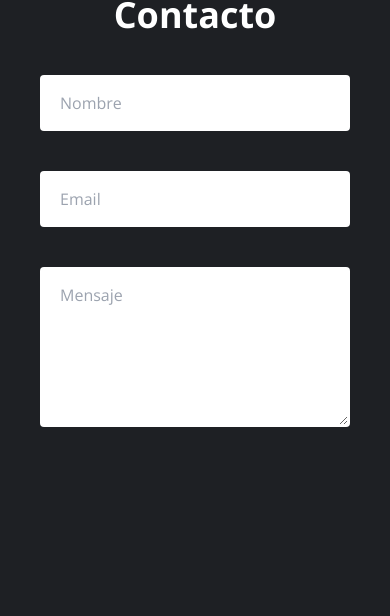
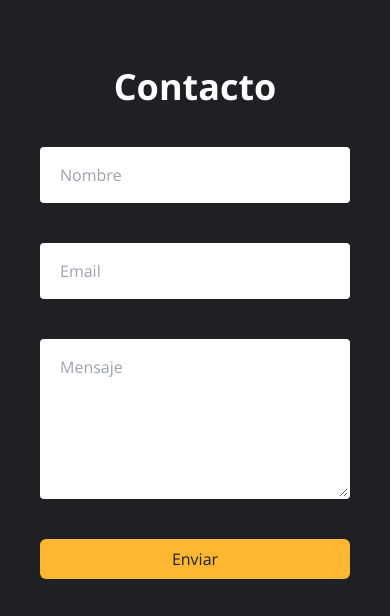
Before and after one commit to jesusmarzor/website, a Next.js app: page / in a window 390 px wide. Shown: the part 1841-2457 px from the top of the page. Before the commit the page ends 2308 px from the top, so only its background shows below. Built offline with nearby package versions, Linux system fonts and the light colour scheme; no server answers; the database is empty.

Commit message:
Add: form in contact

```diff
--- a/components/Contact/index.tsx
+++ b/components/Contact/index.tsx
@@ -1,17 +1,38 @@
 "use client"
+import Button from "components/ui/Button"
 import { Input } from "components/ui/Input"
 import Section from "components/ui/Section"
+import { useRef, useState } from "react"
 import { useTranslation } from "react-i18next"
-import { InputType } from "utils/enums"
+import { ButtonType, InputType } from "utils/enums"
+import { FormErrors } from "utils/interfaces"
+import validationForm from "utils/validationForm"
 
 export const Contact: React.FC = () => {
     const { t } = useTranslation()
+    const formRef = useRef<HTMLFormElement>(null)
+    const [name, setName] = useState<string>("")
+    const [email, setEmail] = useState<string>("")
+    const [message, setMessage] = useState<string>("")
+    const [errors, setErrors] = useState<FormErrors>({})
+
+    const didTapSubmit = (e: React.FormEvent<HTMLFormElement>) => {
+        e.preventDefault()
+        if (validationForm(name, email, message, setErrors)) {
+            console.log("send form")
+            setName("")
+            setEmail("")
+            setMessage("")
+        }
+    }
+
     return(
         <Section name="contact" title={t("common.contact")} titleClasses="text-center">
-            <form className="flex flex-col gap-10 w-full sm:w-110 mx-auto my-10">
-                <Input title={t("common.name")}/>
-                <Input title={t("common.email")}/>
-                <Input type={InputType.textarea} title={t("common.message")}/>
+            <form ref={formRef} className="flex flex-col gap-10 w-full sm:w-110 mx-auto my-10" onSubmit={ e => didTapSubmit(e)}>
+                <Input title={t("common.name")} text={name} setText={setName} error={errors.name}/>
+                <Input title={t("common.email")} text={email} setText={setEmail} error={errors.email}/>
+                <Input type={InputType.textarea} text={message} setText={setMessage} title={t("common.message")} error={errors.message}/>
+                <Button type={ButtonType.input}>{t("common.send")}</Button>
             </form>
         </Section>
     )
--- a/components/ui/Button.tsx
+++ b/components/ui/Button.tsx
@@ -4,13 +4,23 @@ import { ButtonType } from "utils/enums";
 
 interface props {
     type: ButtonType
-    to: string
+    to?: string
     download?: string
     children: string
 }
 
 const Button: React.FC<props> = ({type, to, download, children}) => {
-    return <Link className="px-4 py-2 bg-orange-default rounded-md cursor-default dark:text-black-default text-white-default" to={to}>{children}</Link>
+    let classes = "px-4 py-2 bg-orange-default rounded-md cursor-default dark:text-black-default text-white-default active:scale-press duration-100"
+    switch (type) {
+        case ButtonType.link:
+            return <Link className={classes} to={to ?? ""}>{children}</Link>
+
+        case ButtonType.a:
+            return <a className={classes} href={to}>{children}</a>
+
+        case ButtonType.input:
+            return <button type="submit" className={classes}>{children}</button>
+    }
 }
 
 export default React.memo(Button);
--- a/components/ui/Input.tsx
+++ b/components/ui/Input.tsx
@@ -1,21 +1,30 @@
+import { useTranslation } from "react-i18next"
 import { InputType } from "utils/enums"
 
 interface props {
     type?: InputType
     title: string
+    text: string,
+    setText: (text: string) => void
+    error?: string
 }
 
-export const Input: React.FC<props> = ({type = InputType.text, title}) => {
+export const Input: React.FC<props> = ({type = InputType.text, title, text, setText, error}) => {
+    const { t } = useTranslation()
+    const isError = error !== undefined
     return (
+        <div className="relative">
             <div className={`relative flex flex-col items-start rounded overflow-hidden`}>
                 {
                     type === InputType.textarea ?
-                <textarea placeholder={title} className="peer text-black-default p-4 w-full border-2 placeholder-shown:border-transparent border-orange-default outline-none placeholder-transparent h-40"/> :
-                <input type="text" placeholder={title} className="peer text-black-default px-4 pt-2 placeholder-shown:py-2 w-full border-2 placeholder-shown:border-transparent border-orange-default outline-none placeholder-transparent h-14"/>
+                    <textarea onChange={e => setText(e.currentTarget.value)} value={text} placeholder={title} className={`peer text-black-default p-4 w-full border-2 outline-none placeholder-transparent h-40 ${isError ? "border-error-default placeholder-shown:border-error-default" : "border-orange-default placeholder-shown:border-transparent"}`}/> :
+                    <input onChange={e => setText(e.currentTarget.value)} value={text} type="text" placeholder={title} className={`peer text-black-default px-4 pt-2 placeholder-shown:py-2 w-full border-2 outline-none placeholder-transparent h-14 ${isError ? "border-error-default placeholder-shown:border-error-default" : "border-orange-default placeholder-shown:border-transparent"}`}/>
                 }
-            <span className="absolute left-2 top-1 text-xs text-orange-default peer-placeholder-shown:text-gray-400 peer-placeholder-shown:top-4 peer-placeholder-shown:left-5 peer-placeholder-shown:text-base duration-300">
+                <span className={`absolute left-2 top-1 text-xs peer-placeholder-shown:top-4 peer-placeholder-shown:left-5 peer-placeholder-shown:text-base duration-300 ${isError ? "text-error-default peer-placeholder-shown:text-error-default" : "text-orange-default peer-placeholder-shown:text-gray-400 "}`}>
                     {title}
                 </span>
             </div>
+            { isError && <p className="absolute -bottom-6 left-0 text-error-default">{t(error)}</p>}
+        </div>
     )
 }
--- a/components/ui/Section.tsx
+++ b/components/ui/Section.tsx
@@ -9,7 +9,7 @@ interface props {
     children: ReactNode
 }
 
-const Section: React.FC<props> = ({name, title, sectionClasses = null, titleClasses, children}) => {
+const Section: React.FC<props> = ({name, title, sectionClasses, titleClasses, children}) => {
     return(
         <Element name={name} className={`max-w-7xl mx-auto overflow-hidden pt-24 px-10 ${sectionClasses}`}>
             <h2 className={`font-bold text-4xl ${titleClasses}`}>{title}</h2>
--- a/components/ui/Spinner.tsx
+++ b/components/ui/Spinner.tsx
@@ -2,7 +2,7 @@ interface props {
     classes?: string
 }
 
-export const Spinner: React.FC<props> = ({classes = null}) => {
+export const Spinner: React.FC<props> = ({classes}) => {
     return(
         <svg className={`animate-spin w-8 h-8 text-white-default dark:text-black-light fill-orange-default ${classes}`} viewBox="0 0 100 101" fill="none">
             <path d="M100 50.5908C100 78.2051 77.6142 100.591 50 100.591C22.3858 100.591 0 78.2051 0 50.5908C0 22.9766 22.3858 0.59082 50 0.59082C77.6142 0.59082 100 22.9766 100 50.5908ZM9.08144 50.5908C9.08144 73.1895 27.4013 91.5094 50 91.5094C72.5987 91.5094 90.9186 73.1895 90.9186 50.5908C90.9186 27.9921 72.5987 9.67226 50 9.67226C27.4013 9.67226 9.08144 27.9921 9.08144 50.5908Z" fill="currentColor"/>
--- a/tailwind.config.js
+++ b/tailwind.config.js
@@ -29,6 +29,9 @@ module.exports = {
         },
         white: {
           default: "#ffffff"
+        },
+        error: {
+          default: "#e14b41"
         }
       },
       transitionProperty: {
@@ -44,6 +47,9 @@ module.exports = {
       },
       screens: {
         minProject: "430px"
+      },
+      scale: {
+        press: "0.98"
       }
     }
   },
--- a/translations/en.json
+++ b/translations/en.json
@@ -8,7 +8,8 @@
         "downloadCV": " Download CV",
         "name": "Name",
         "email": "Mail",
-        "message": "Message"
+        "message": "Message",
+        "send": "Send"
     },
     "language": {
         "spanish": {
@@ -27,5 +28,10 @@
         "p1": "I am Jesús Martín Zorrilla, a computer engineer. I consider myself a responsible, organized, and committed person in everything I do.",
         "p2": "I have worked as React developer and now I am working as iOS developer. Thanks to my curiosity and professional experience, I feel that I can achieve everything I set my mind to.",
         "p3": "I leave direct links to my projects and my resume."
+    },
+    "error": {
+        "name": "Introduce your name.",
+        "email": "Introduce a correct email.",
+        "message": "Introduce your message"
     }
 }
--- a/translations/es.json
+++ b/translations/es.json
@@ -8,7 +8,8 @@
         "downloadCV": " Descargar CV",
         "name": "Nombre",
         "email": "Email",
-        "message": "Mensaje"
+        "message": "Mensaje",
+        "send": "Enviar"
     },
     "language": {
         "spanish": {
@@ -25,5 +26,10 @@
         "p1": "Soy Jesús Martín Zorrilla, ingeniero informático. Me considero una persona responsable, organizada e implicada en todo lo que hago.",
         "p2": "He trabajado como desarrollador web con React y ahora trabajo como desarrollador iOS. Gracias a mi curiosidad y a mi experiencia profesional siento que puedo conseguir todo lo que me proponga.",
         "p3": "Dejo enlaces directos a mis proyectos y a mi curriculum."
+    },
+    "error": {
+        "name": "Introduce tu nombre.",
+        "email": "Introduce un correo correcto.",
+        "message": "Introduce tu mensaje."
     }
 }
--- a/utils/CONSTANTS.ts
+++ b/utils/CONSTANTS.ts
@@ -36,3 +36,5 @@ export const menuList: Menu[] = [
         to: "contact"
     }
 ]
+
+export const mailRegex = /^([\da-z_.-]+)@([\da-z.-]+)\.([a-z.]{2,6})$/
--- a/utils/interfaces.ts
+++ b/utils/interfaces.ts
@@ -15,3 +15,9 @@ export interface Project {
     url: string
     image: string
 }
+
+export interface FormErrors {
+    name?: string
+    email?: string
+    message?: string
+}
--- /dev/null
+++ b/utils/validationForm.ts
@@ -0,0 +1,17 @@
+import { mailRegex } from "./constants"
+import { FormErrors } from "./interfaces"
+
+export default (name: string, email: string, message: string, setError: (errors: FormErrors) => void): boolean => {
+    let errors: FormErrors = {}
+    if(name.length === 0) {
+        errors.name = "error.name"
+    }
+	if(!(mailRegex).exec(email)){
+		errors.email = "error.email"
+    }
+    if(message.length === 0) {
+        errors.message = "error.message";
+    }
+    setError(errors)
+    return Object.keys(errors).length === 0
+}
```
Lines whose indentation alone changed are shown as unchanged.
